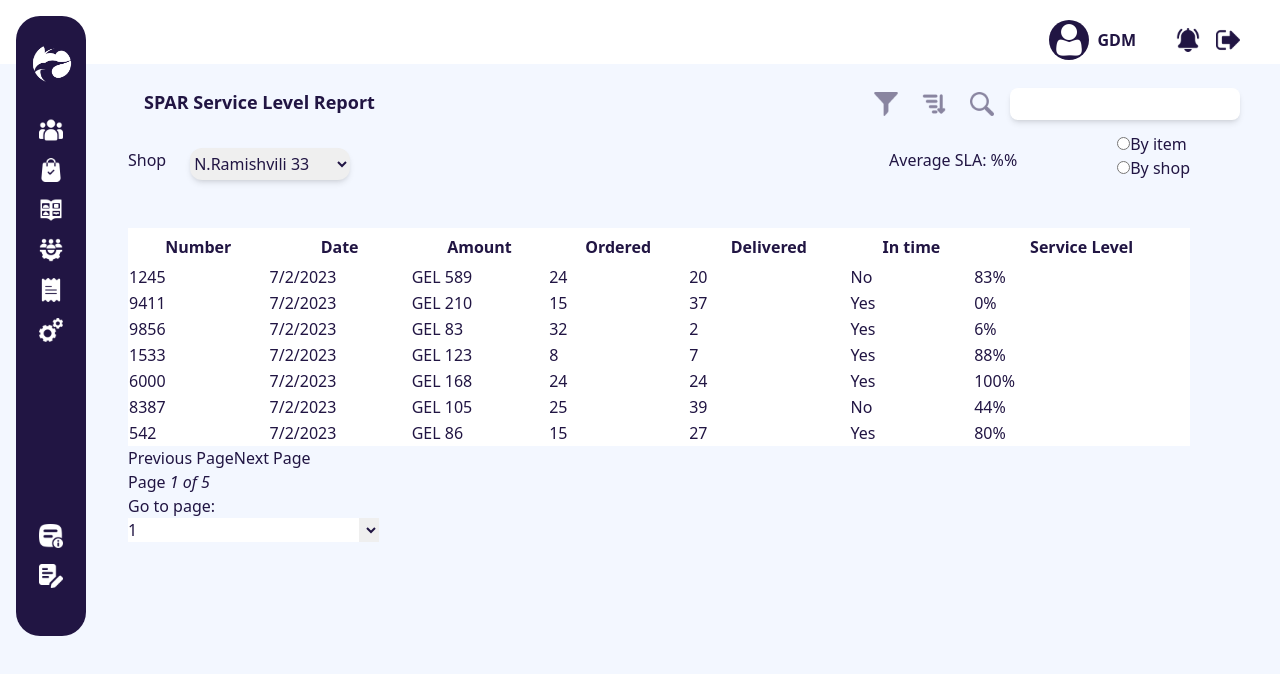
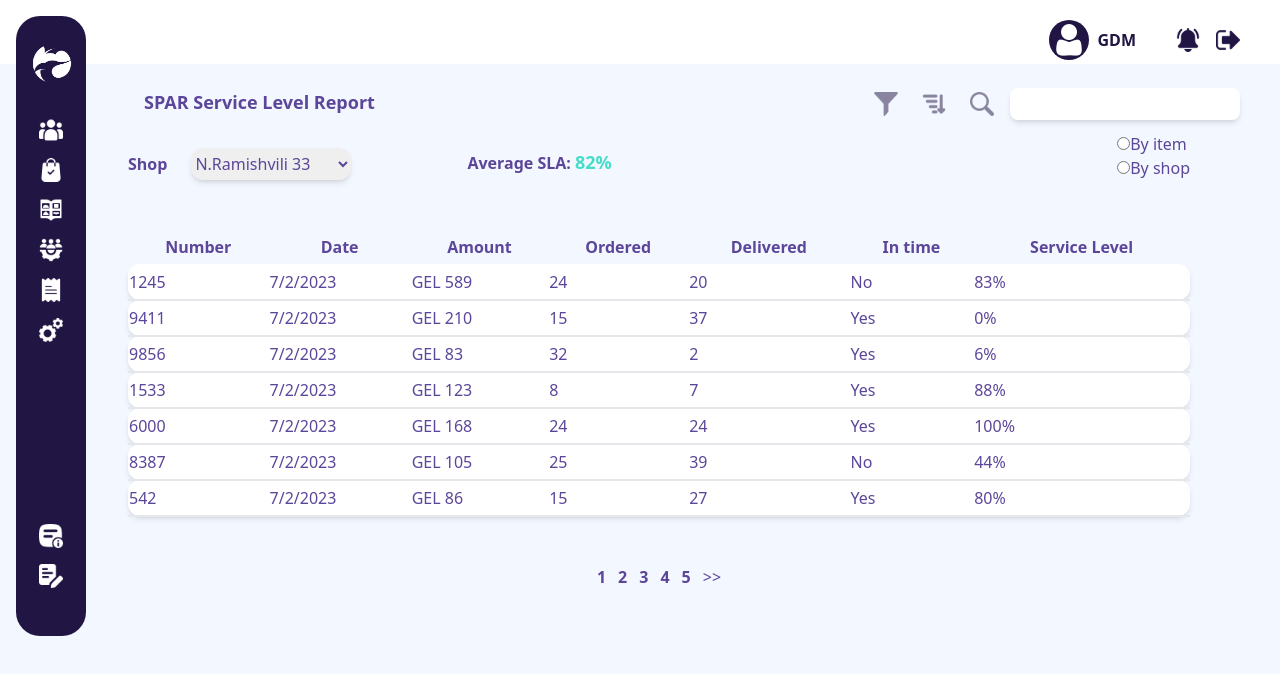
Before and after one commit to Alsandre/service-level, a React (Vite) app: page / in a window 1280 px wide. Shown: the top 674 px of the page. Built offline with nearby package versions, Linux system fonts and the light colour scheme.

Commit message:
fix: apply styles

```diff
--- a/src/components/main/AverageSLA.tsx
+++ b/src/components/main/AverageSLA.tsx
@@ -2,7 +2,7 @@
 
 export default function AverageSLA (): JSX.Element {
     return <div>
-        <span>Average SLA: </span>
-        <span>%%</span>
+        <span className='font-bold'>Average SLA: </span>
+        <span className='text-cyan font-extrabold text-lg'>82%</span>
     </div>
 }
--- a/src/components/main/Main.tsx
+++ b/src/components/main/Main.tsx
@@ -10,7 +10,6 @@
 import ReportTypeOptions from "./ReportTypeOptions";
 import ShopAddress from "./ShopAddress";
 import ActionOptions from "./ActionOptions";
-import SearchBar from "./SearchBar";
 import Table from "./Table";
 
 export default function Main(): JSX.Element {
@@ -33,7 +32,7 @@
       <section
         className={"flex justify-between pt-6 pr-10 min-w-[700px] relative"}
       >
-        <h1 className="pl-4 text-lg font-bold text-marlin font-sans">SPAR Service Level Report</h1>
+        <h1 className="pl-4 text-lg font-bold font-sans">SPAR Service Level Report</h1>
         <div className={"flex"}>
           <ActionOptions />
           <GlobalSearch
@@ -49,7 +48,7 @@
       {reportType === "shop" && (
         <>
           <section
-            className={"flex justify-between mt-7 pr-[90px] w-[85%] min-w-[600px]"}
+            className={"flex justify-between mt-7 mr-[90px] w-[42%] min-w-[390px]"}
           >
             <ShopAddress addresses={shopAddresses} />
             <AverageSLA />
--- a/src/components/main/ShopAddress.tsx
+++ b/src/components/main/ShopAddress.tsx
@@ -1,8 +1,8 @@
 import {v4 as keyGen} from 'uuid';
 
 export default function ShopAddress (props: {addresses: string[]}): JSX.Element {
-    return <div className={'flex gap-6'}>
-        <span>Shop</span>
+    return <div className={'flex gap-6 items-center'}>
+        <span className='font-bold'>Shop</span>
         <select className={'w-40 h-8 rounded-xl shadow-md'} name="shop-address" id="select-shop">
             {props.addresses.map(address => <option key={keyGen()} value="N.Ramishvili 33">{address}</option>)}
         </select>
--- a/src/components/main/Table.tsx
+++ b/src/components/main/Table.tsx
@@ -20,13 +20,17 @@
   } = props;
 
   return (
-    <div  >
-      <table {...getTableProps()} className="w-full mn-w-[700px] bg-white">
-        <thead className='h-9'>
+    <div>
+      <table {...getTableProps()} className="w-full min-w-[700px]">
+        <thead className="h-9">
           {headerGroups.map((headerGroup) => (
-            <tr key={keyGen()} {...headerGroup.getHeaderGroupProps()} className=''>
+            <tr key={keyGen()} {...headerGroup.getHeaderGroupProps()}>
               {headerGroup.headers.map((column) => (
-                <th key={keyGen()} {...column.getHeaderProps()} className='first:rounded-l-lg last:rounded-r-lg' >
+                <th
+                  key={keyGen()}
+                  {...column.getHeaderProps()}
+                  className="first:rounded-l-lg last:rounded-r-lg"
+                >
                   {column.render("Header")}
                 </th>
               ))}
@@ -37,10 +41,18 @@
           {page.map((row) => {
             prepareRow(row);
             return (
-              <tr key={keyGen()} {...row.getRowProps()}>
+              <tr
+                key={keyGen()}
+                {...row.getRowProps()}
+                className="rounded-xl bg-white h-9 shadow-md border-b-2 hover:bg-rowSelect"
+              >
                 {row.cells.map((cell) => {
                   return (
-                    <td key={keyGen()} {...cell.getCellProps()}>
+                    <td
+                      key={keyGen()}
+                      {...cell.getCellProps()}
+                      className="first:rounded-l-xl last:rounded-r-xl"
+                    >
                       {cell.render("Cell")}
                     </td>
                   );
@@ -50,34 +62,22 @@
           })}
         </tbody>
       </table>
-      <div>
-        <button onClick={() => previousPage()} disabled={!canPreviousPage}>
-          Previous Page
-        </button>
-        <button onClick={() => nextPage()} disabled={!canNextPage}>
-          Next Page
-        </button>
-        <div>
-          Page{" "}
-          <em>
-            {state.pageIndex + 1} of {pageOptions.length}
-          </em>
-        </div>
-        <div>Go to page:</div>
-        <input
-          type="number"
-          defaultValue={state.pageIndex + 1 || 1}
-          onChange={(e) => {
-            const page = e.target.value ? Number(e.target.value) - 1 : 0;
-            gotoPage(page);
-          }}
-        />
-        <select
-          value={state.pageSize}
-          onChange={(e) => {
-            setPageSize(Number(e.target.value));
-          }}
-        ></select>
+      <div className="flex justify-center gap-3 m-auto mt-12 min-w-[700px]">
+        {canPreviousPage && <button onClick={previousPage}>&lt;&lt;</button>}
+        {pageOptions.map((page) => {
+          return (
+            <button
+              key={keyGen()}
+              className='font-bold'
+              onClick={(e) => {
+                gotoPage(page);
+              }}
+            >
+              {page + 1}
+            </button>
+          );
+        })}
+        {canNextPage && <button onClick={nextPage}>&gt;&gt;</button>}
       </div>
     </div>
   );
--- a/src/index.css
+++ b/src/index.css
@@ -4,7 +4,7 @@
 
 * {
     box-sizing: border-box;
-    color: rgba(33, 21, 67, 1);
+    color: rgb(92, 70, 153)
 }
 body {
     background-color: rgba(243, 247, 255, 1);
--- a/tailwind.config.cjs
+++ b/tailwind.config.cjs
@@ -8,7 +8,9 @@
     extend: {
       colors: {
         'marlin': 'rgba(33, 21, 67, 1)',
-        'main': 'rgba(243, 247, 255, 1)'
+        'main': 'rgba(243, 247, 255, 1)',
+        'rowSelect': 'rgba(121, 73, 243, 1)',
+        'cyan': 'rgba(71, 220, 201, 1)',
       }
     },
   },
```
